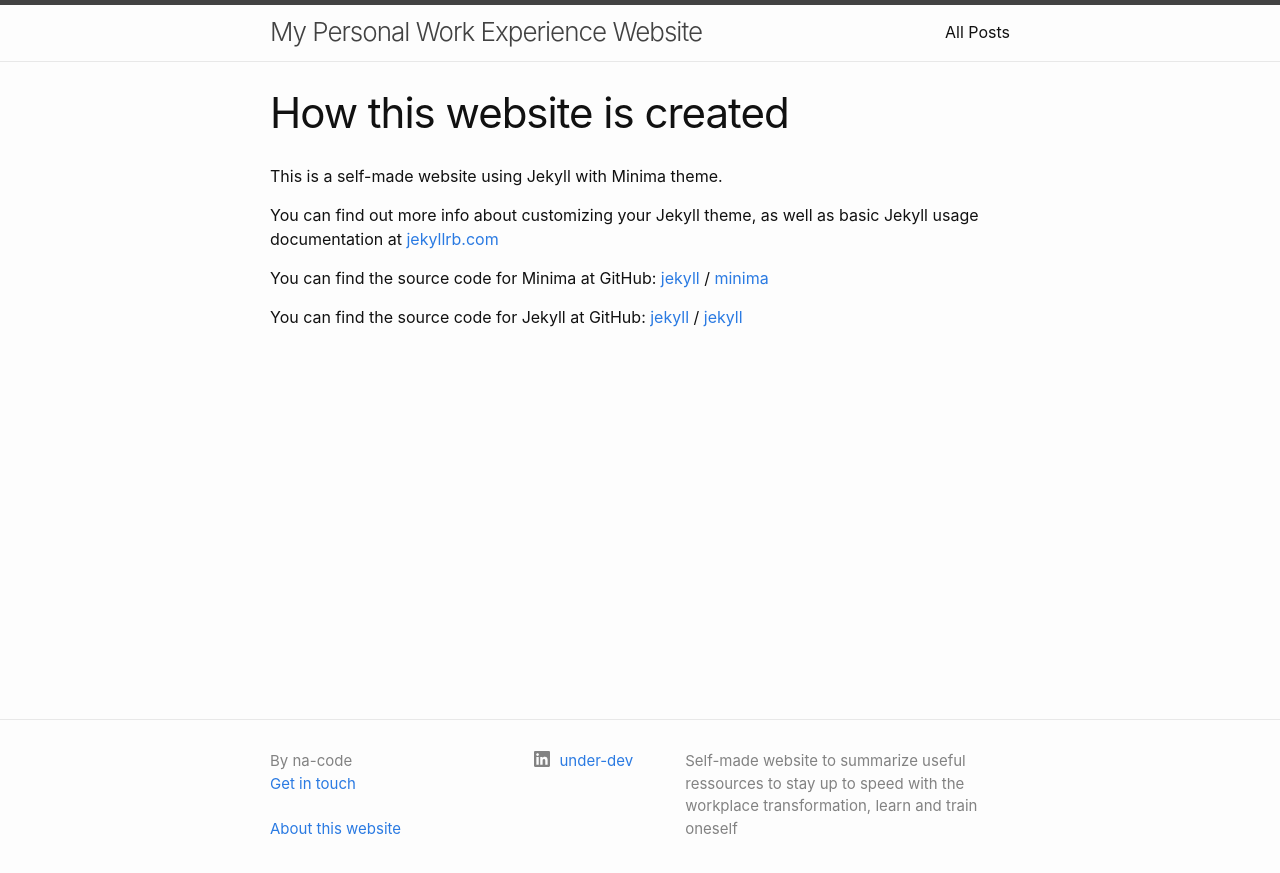
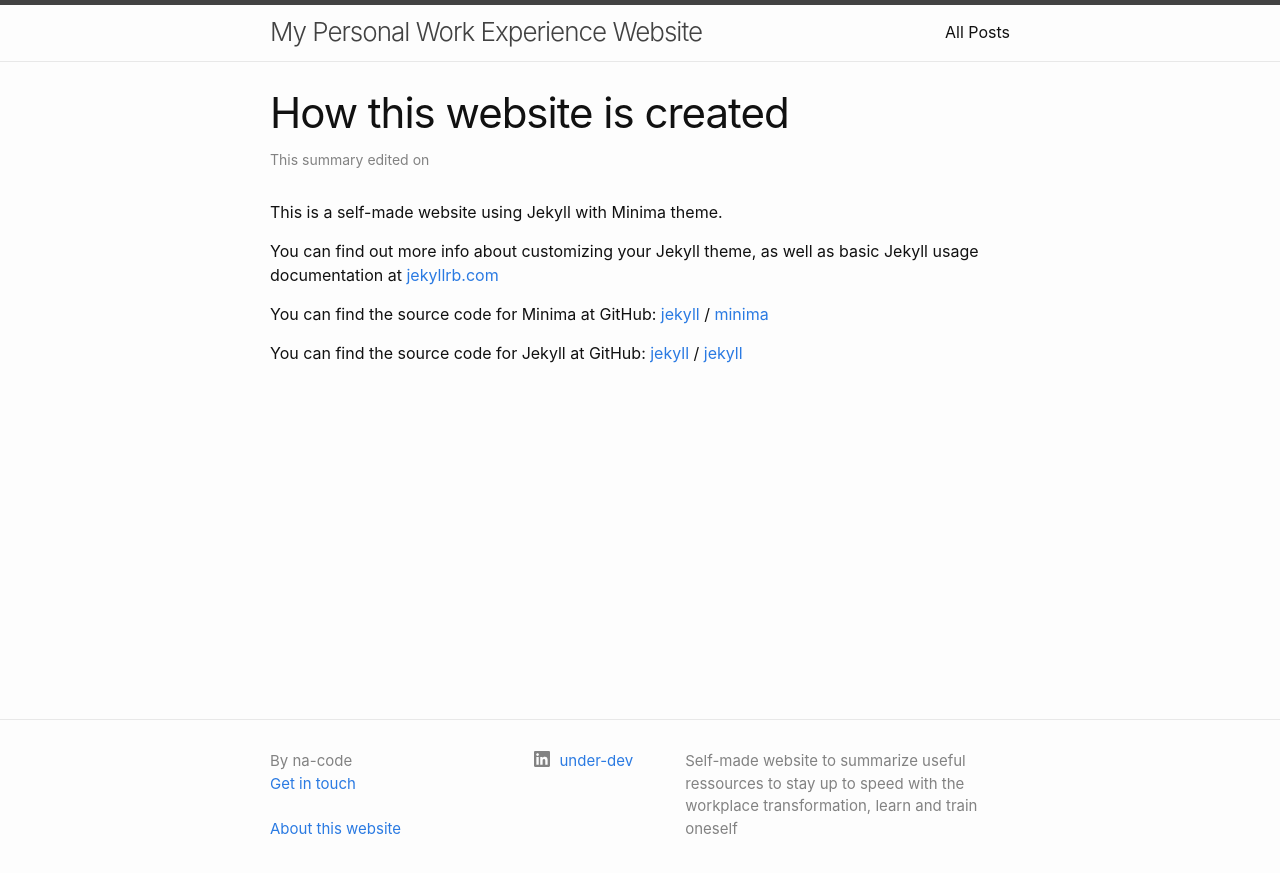
Before and after one commit to na-code/na-site, a Jekyll site: the page built from pages/about.markdown, in a window 1280 px wide. Shown: the top 873 px of the page. Built offline with Jekyll 4.4.1, drawn with Linux system fonts in a browser that asks for light colours.

Commit message:
Update post.html

```diff
--- a/_layouts/post.html
+++ b/_layouts/post.html
@@ -11,7 +11,7 @@ layout: default
         <br>
       {%- endif -%}
        <time class="dt-published" datetime="{{ page.date | date_to_xmlschema }}" itemprop="datePublished">
-        {%- assign date_format = site.minima.date_format | default: "%b %-d, %Y" -%} {{ page.date | date: date_format }}
+        {%- assign date_format = site.minima.date_format | default: "%b %-d, %Y" -%}This summary edited on {{ page.date | date: date_format }}
       </time> </p>
   </header>
 
```
